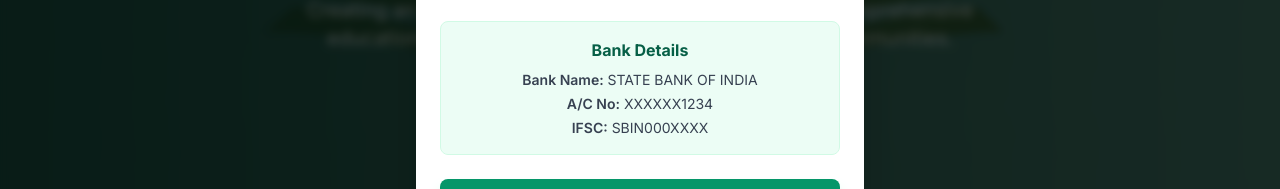
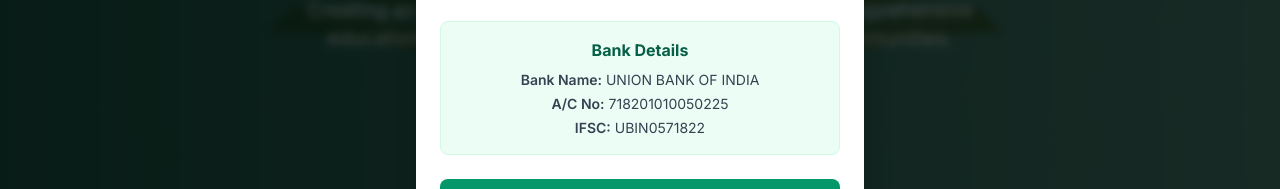
Before and after one commit to samsabdal/fatimatuzzahraest, a React (Vite) app: page / in a window 1280 px wide. Both pictures are taken after a click on the button "Donation". Shown: the part 441-630 px from the top of the page. Built offline with nearby package versions, Linux system fonts and the light colour scheme.

Commit message:
updated all images

```diff
--- a/components/DonationModal.tsx
+++ b/components/DonationModal.tsx
@@ -34,7 +34,7 @@
 
           <div className="bg-white p-2 border border-gray-200 rounded-lg shadow-inner">
              <img
-              src="https://api.qrserver.com/v1/create-qr-code/?size=150x150&data=upi://pay?pa=fatimatuzzahra@upi&pn=FatimaTuzZahraTrust&cu=INR"
+              src="https://api.qrserver.com/v1/create-qr-code/?size=150x150&data=upi://pay?pa=qr917978796166-0228@unionbankofindia&pn=FatimaTuzZahraTrust&cu=INR"
               alt="Donation QR Code"
               className="w-40 h-40"
             />
@@ -43,9 +43,9 @@
           <div className="w-full bg-emerald-50 p-4 rounded-lg border border-emerald-100 text-center">
             <h4 className="text-emerald-800 font-bold mb-2">Bank Details</h4>
             <div className="text-sm text-gray-700 space-y-1">
-              <p><span className="font-semibold">Bank Name:</span> STATE BANK OF INDIA</p>
-              <p><span className="font-semibold">A/C No:</span> XXXXXX1234</p>
-              <p><span className="font-semibold">IFSC:</span> SBIN000XXXX</p>
+              <p><span className="font-semibold">Bank Name:</span> UNION BANK OF INDIA</p>
+              <p><span className="font-semibold">A/C No:</span> 718201010050225</p>
+              <p><span className="font-semibold">IFSC:</span> UBIN0571822</p>
             </div>
           </div>
 
```
